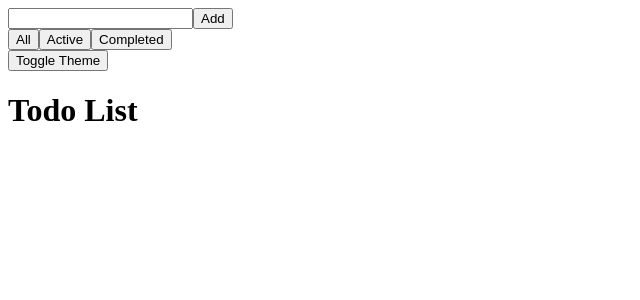
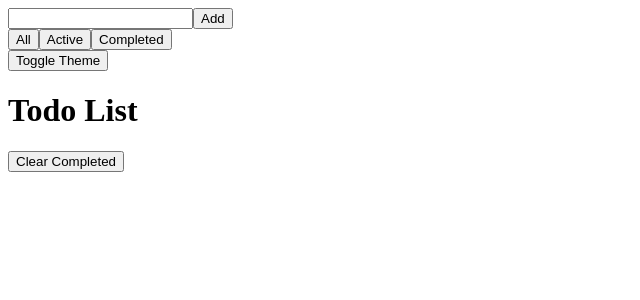
Before and after one commit to Jcrosdale/lab-10.3, a React (Vite) app: page / in a window 1280 px wide. Shown: the top 300 px of the page, without its empty margins (0-640 px from the left). Built offline with nearby package versions, Linux system fonts and the light colour scheme.

Commit message:
Added clear completed button

```diff
--- a/src/components/TodoList.jsx
+++ b/src/components/TodoList.jsx
@@ -7,7 +7,7 @@ import TodoItem from "./TodoItem";
 import { FilterContext } from "../context/FilterContext";
 
 export default function TodoList() {
-    const { todos } = useContext(TodoContext)
+    const { todos, clearCompleted } = useContext(TodoContext)
     const { filter } = useContext(FilterContext)
 
     // useMemo
@@ -33,6 +33,7 @@ export default function TodoList() {
     return (
         <>
             <h1>Todo List</h1>
+            <button onClick={clearCompleted}>Clear Completed</button>
             {todoItems}
         </>
     )
```
